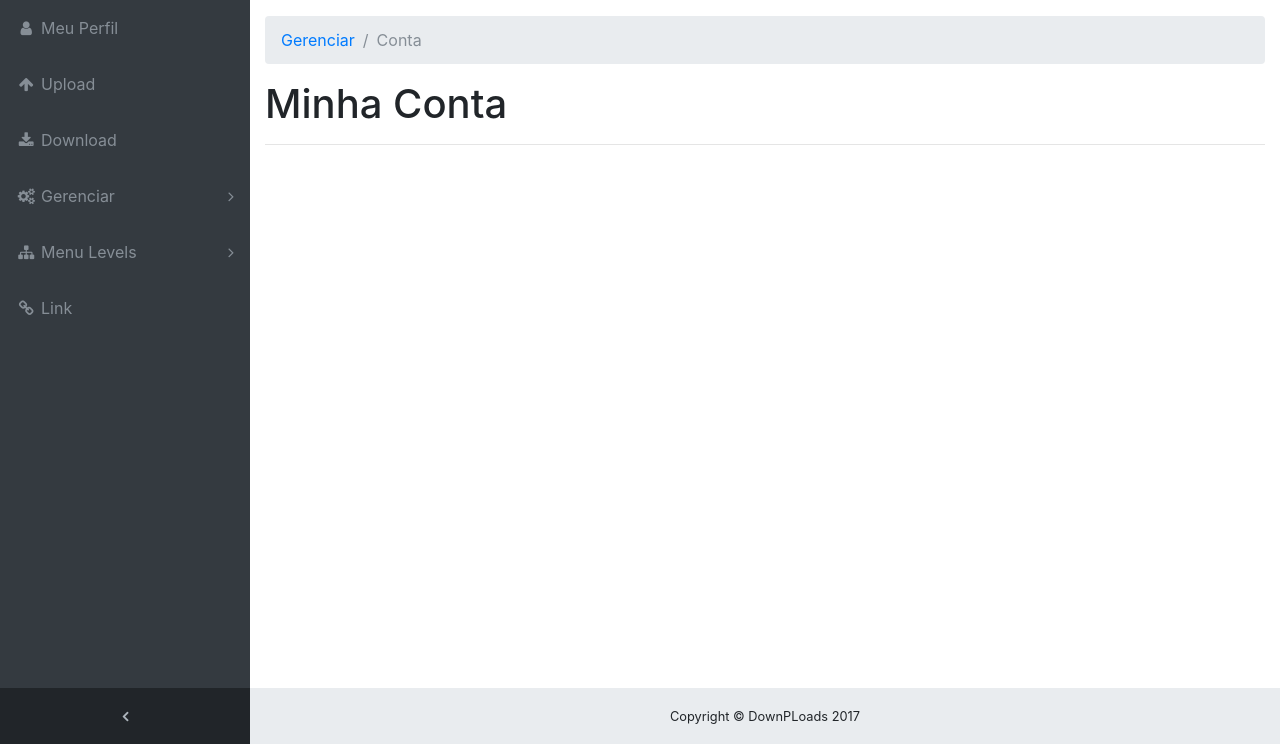
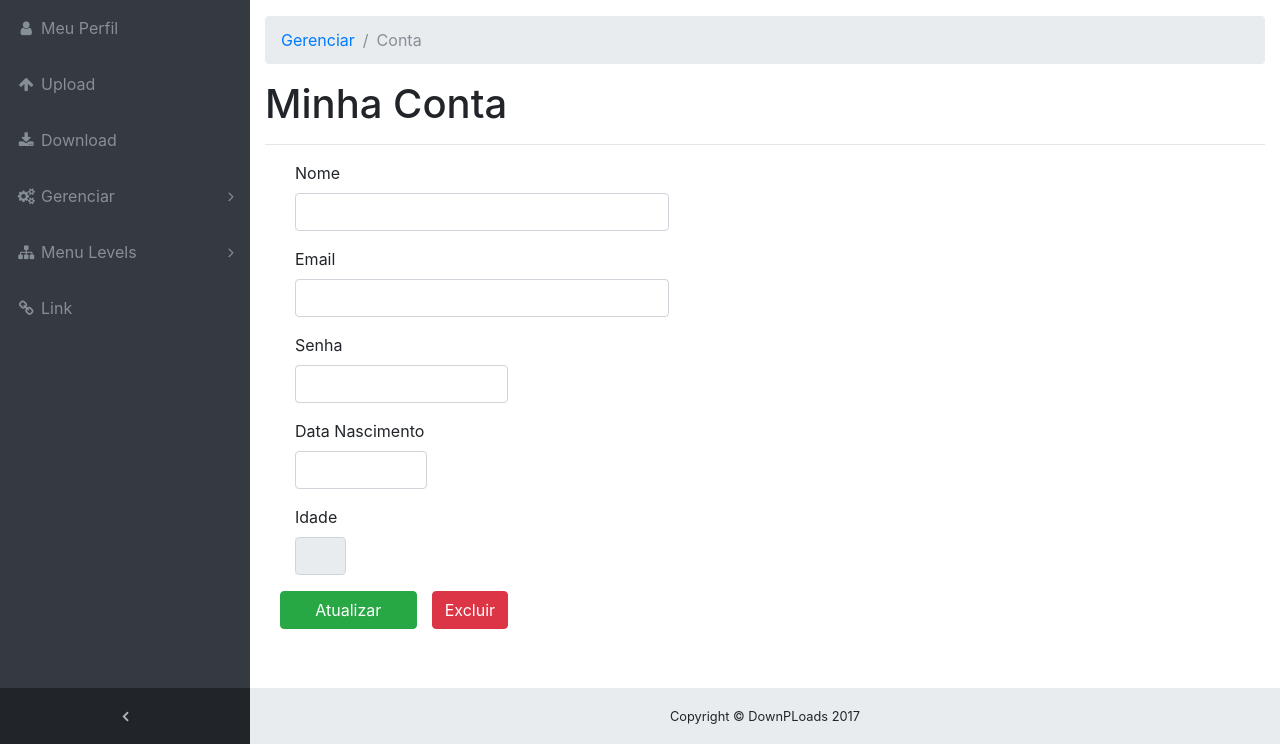
Before and after one commit to Rudinilly/DownPLoads, a PHP site: page /navbar.php in a window 1280 px wide. Shown: the part 56-800 px from the top of the page. Run offline with PHP 8.4, Linux system fonts and the light colour scheme; the visitor is signed in with stand-in values (Sample User, id 1); data that the repository does not hold is empty.

Commit message:
100% completo Gerenciamento de usuario

```diff
--- a/Parte2/navbar.php
+++ b/Parte2/navbar.php
@@ -62,7 +62,10 @@ if (isset($_GET['sair'])) {
           </a>
           <ul class="sidenav-second-level collapse" id="collapseComponents">
             <li>
-              <a href="navbar.php">Conta</a>
+              <a href="navbar.php">
+                conta
+
+              </a>
             </li>
             <li>
               <a href="cards.php">Arquivos</a>
@@ -135,7 +138,64 @@ if (isset($_GET['sair'])) {
       </ol>
       <h1>Minha Conta</h1>
       <hr>
+      <div class="container">
+        <div class="row">
+          <div class="col-md-12">
 
+            <?php
+require 'conexao.php';
+    $us = $_SESSION['usuario'];
+    $sql = "SELECT * FROM usuarios WHERE Email_usu  ='".$us."'";
+    $query = mysqli_query($con, $sql);
+
+
+    while($dados = mysqli_fetch_assoc($query)){
+      $id = $dados['Id_usu'];
+      $nome = $dados['Nome_usu'];
+      $senha = $dados['Senha_usu'];
+      $email = $dados['Email_usu'];
+      $data_nasc = $dados['Data_nasc'];
+      $idade = $dados['Idade_usu'];
+    }
+           ?>
+           <form method="post" action="php/atualiza_usu.php">
+           <div class="form-group col-md-5">
+            <label>Nome</label>
+            <input type="hidden" value="<?php echo $id?>" name='id'>
+            <input class="form-control" type="text" value="<?php echo $nome;?>" name="nome" required>
+          </div>
+           <div class="form-group col-md-5">
+            <label>Email</label>
+            <input class="form-control" type="text" value="<?php echo $email;?>" name="email" required>
+          </div>
+           <div class="form-group col-md-3">
+            <label>Senha</label>
+            <input class="form-control" type="password" value="<?php echo $senha;?>" name='pass' required>
+          </div>
+           <div class="form-group col-md-2">
+            <label>Data Nascimento</label>
+            <input class="form-control" type="text" value="<?php echo $data_nasc;?>" name='data' required>
+          </div>
+           <div class="form-group col-md-1">
+            <label>Idade</label>
+            <input class="form-control" type="text" value="<?php echo $idade;?>" disabled name='idade' required>
+          </div>
+          <div class="row" >
+          <div class="col-md-2">
+              <input type="hidden" value="<?php echo $id?>" name='id'>
+              <input type="submit" value="Atualizar" class="btn btn-success btn-block">
+          </div>
+          </form>
+          <form action="php/excluir_usu.php" method="post">
+            <input type="hidden" value="<?php echo $id?>" name='id'>
+            <div>
+             <input type="submit" value="Excluir" class="btn btn-danger btn-block">
+            </div>
+          </form>
+          </div>
+          </div>
+        </div>
+      </div>
 
     <footer class="sticky-footer">
       <div class="container">
```
